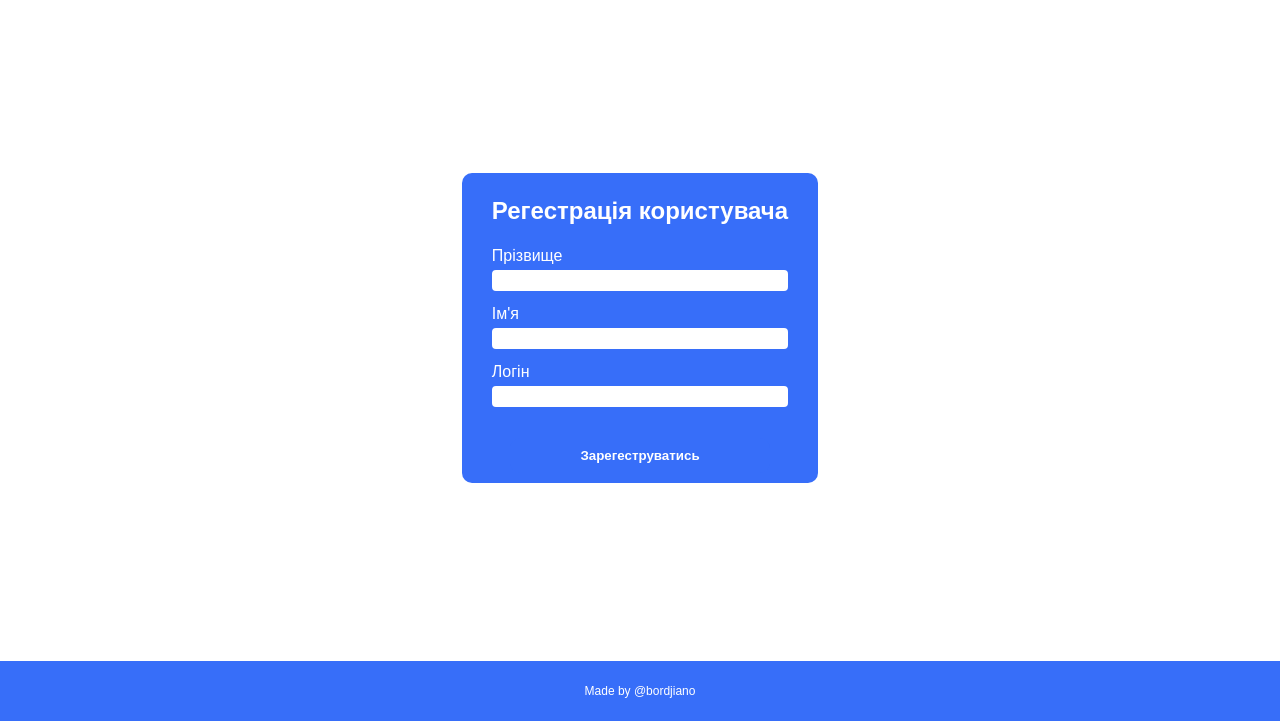
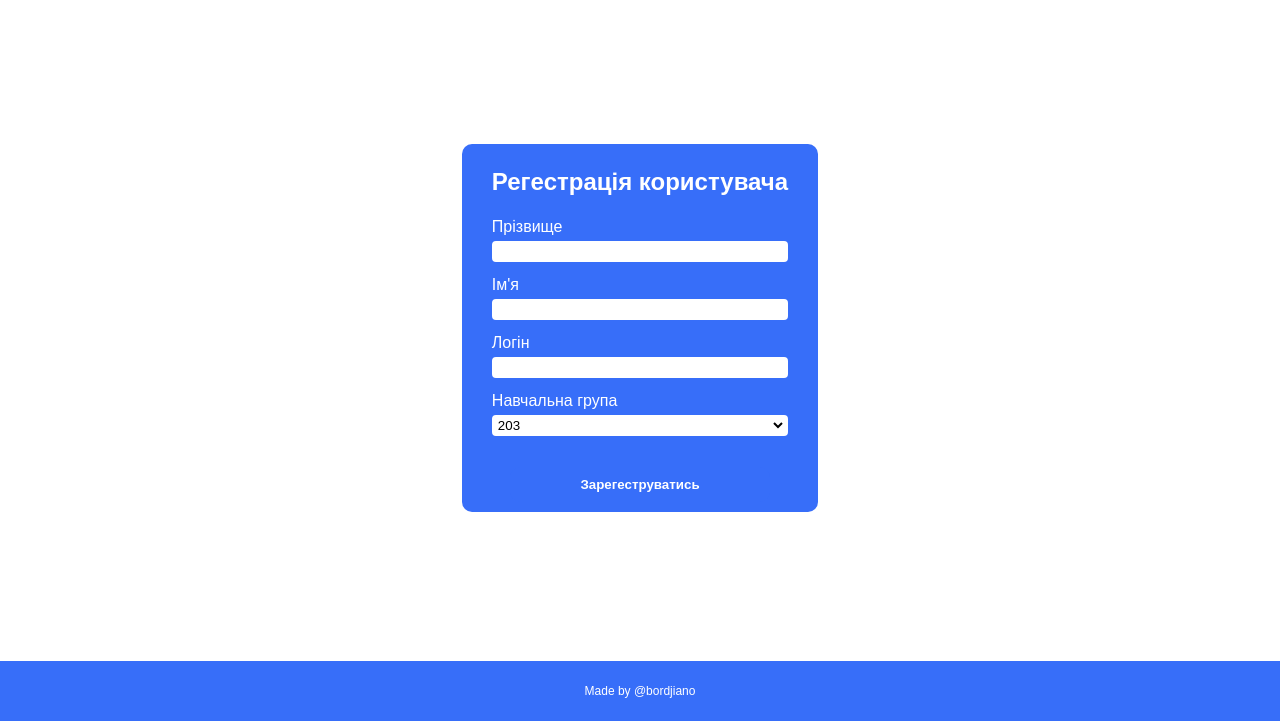
Before and after one commit to Bordjiano/TZRP_WebDev, a plain HTML site: page html/reg.html in a window 1280 px wide. Shown: the part 79-800 px from the top of the page. Drawn offline with Linux system fonts and the light colour scheme.

Commit message:
Add section group

```diff
--- a/html/reg.html
+++ b/html/reg.html
@@ -40,6 +40,16 @@
                         <div class="field-info">Логін</div>
                         <div><input class="field-input"></div>
                     </div>
+                    <div class="field">
+                        <div class="field-info">Навчальна група</div>
+                        <div>
+                            <select class="field-input">
+                                <option value="">203</option>
+                                <option value="">202</option>
+                                <option value="">201</option>
+                            </select>
+                        </div>
+                    </div>
 
                 </div>
             </div>
```
